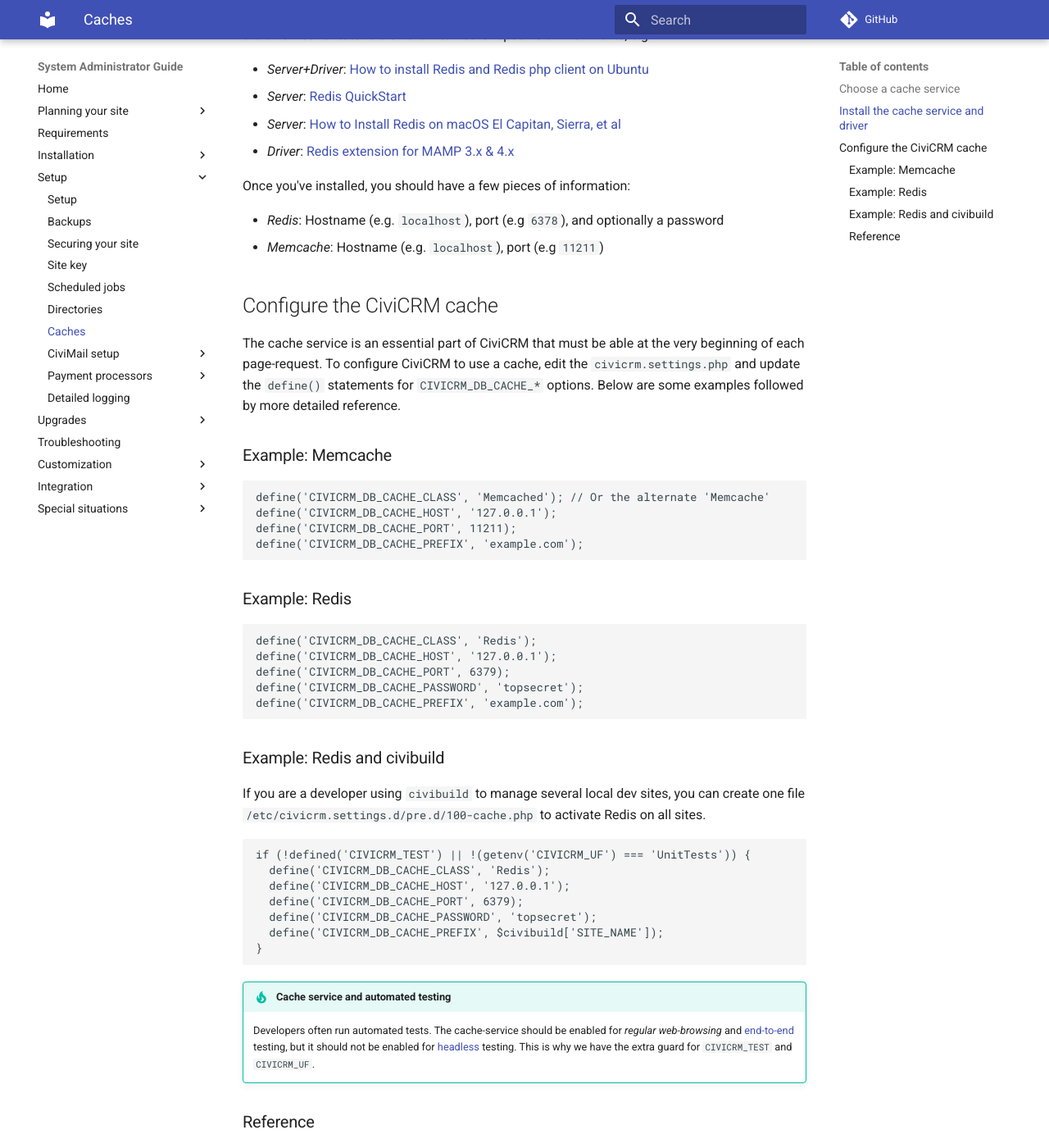
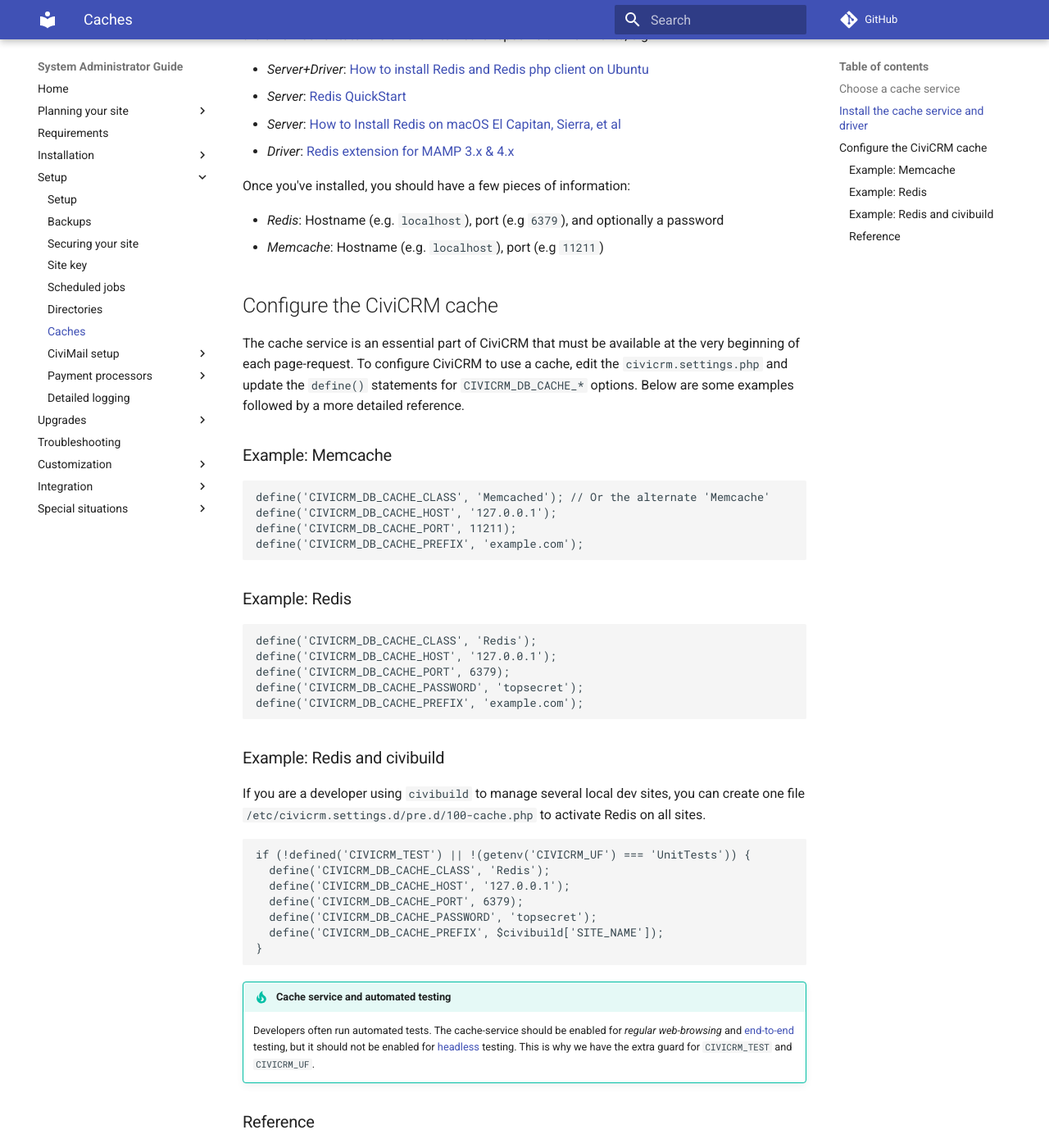
Before and after one commit to civicrm/civicrm-sysadmin-guide, an MkDocs documentation site: the page built from docs/setup/cache.md, in a window 1280 px wide and 1400 px high, scrolled down 1828 px. Shown: the whole window at 82% size. Built offline with MkDocs 1.6.1 and Material for MkDocs 9.7.7, drawn with Linux system fonts in a browser that asks for light colours; comment, search, counter and statistics services are not loaded; old or Windows-style settings are respelled for this version of MkDocs; some of the changed text lies outside the part shown.

Commit message:
"Setup => Cache" - Minor copy-edits

```diff
--- a/docs/setup/cache.md
+++ b/docs/setup/cache.md
@@ -58,12 +58,12 @@ The servers and drivers are available in many formats and channels (`apt-get`, `
 
 Once you've installed, you should have a few pieces of information:
 
-* *Redis*: Hostname (e.g. `localhost`), port (e.g `6378`), and optionally a password
+* *Redis*: Hostname (e.g. `localhost`), port (e.g `6379`), and optionally a password
 * *Memcache*: Hostname (e.g. `localhost`), port (e.g `11211`)
 
 ## Configure the CiviCRM cache {:#config}
 
-The cache service is an essential part of CiviCRM that must be able at the very beginning of each page-request.  To configure CiviCRM to use a cache, edit the `civicrm.settings.php` and update the `define()` statements for `CIVICRM_DB_CACHE_*` options.  Below are some examples followed by more detailed reference.
+The cache service is an essential part of CiviCRM that must be available at the very beginning of each page-request.  To configure CiviCRM to use a cache, edit the `civicrm.settings.php` and update the `define()` statements for `CIVICRM_DB_CACHE_*` options.  Below are some examples followed by a more detailed reference.
 
 ### Example: Memcache {:#config-memcache}
 
@@ -109,7 +109,7 @@ if (!defined('CIVICRM_TEST') || !(getenv('CIVICRM_UF') === 'UnitTests')) {
     * `ArrayCache` (*default*) - Use an temporary, in-memory cache (unique for each page-request).
     * `Memcache` - Use the PHP `memcache` extension
     * `Memcached` - Use the PHP `memcached` extension
-    * `NoCache` -Do not cache anything
+    * `NoCache` - Do not cache anything
     * `Redis` - Use the PHP `redis` extension
 * `CIVICRM_DB_CACHE_HOST`: The hostname or IP address of the remote server. (Applies to `Memcache`, `Memcached`, `Redis`.)
 * `CIVICRM_DB_CACHE_PORT`: The port number of the remote server. (Applies to `Memcache`, `Memcached`, `Redis`.)
```
